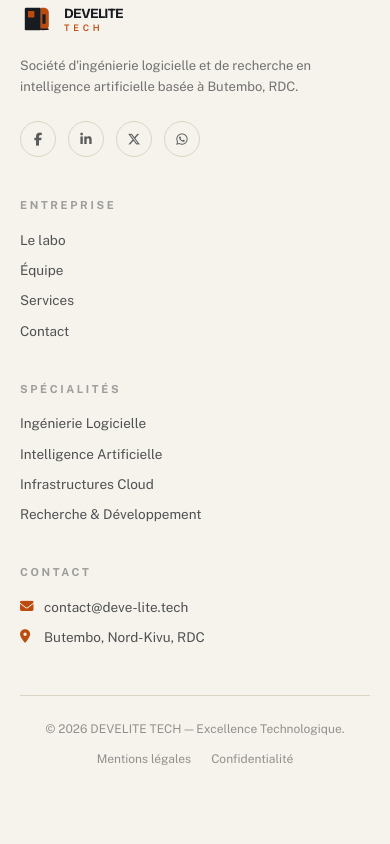
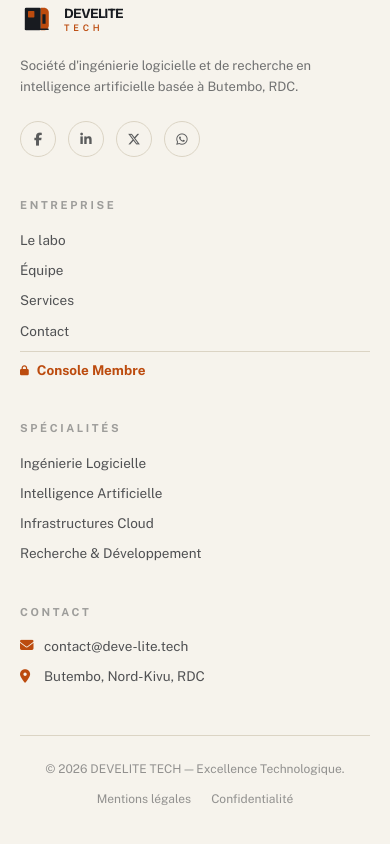
Before and after one commit to heritierbambu00-lgtm/DeveloppeursElite, a React (Vite) app: page / in a window 390 px wide. Shown: the part 7674-8518 px from the top of the page. Before the commit the page ends 8482 px from the top, so only its background shows below. Built offline with nearby package versions, Linux system fonts and the light colour scheme; no server answers; the database is empty.

Commit message:
Ajout des liens d'accès à la console membre

```diff
--- a/src/components/Footer.jsx
+++ b/src/components/Footer.jsx
@@ -1,4 +1,5 @@
 import React from 'react';
+import { Link } from 'react-router-dom';
 import Logo from './Logo';
 
 const Footer = () => {
@@ -46,6 +47,12 @@ const Footer = () => {
               <li><a href="#equipe" className="hover:text-clay transition-colors">Équipe</a></li>
               <li><a href="#services" className="hover:text-clay transition-colors">Services</a></li>
               <li><a href="#contact" className="hover:text-clay transition-colors">Contact</a></li>
+              <li className="pt-2 border-t border-line mt-2">
+                <Link to="/login" className="text-clay font-bold hover:text-ink transition-colors flex items-center gap-2">
+                  <i className="fa-solid fa-lock text-[10px]"></i>
+                  Console Membre
+                </Link>
+              </li>
             </ul>
           </div>
 
--- a/src/components/Navbar.jsx
+++ b/src/components/Navbar.jsx
@@ -1,4 +1,5 @@
 import React, { useState, useEffect } from 'react';
+import { Link } from 'react-router-dom';
 import Logo from './Logo';
 
 const Navbar = () => {
@@ -60,6 +61,14 @@ const Navbar = () => {
           </div>
 
           <div className="flex items-center gap-3 shrink-0">
+            <Link
+              to="/login"
+              className="w-10 h-10 hidden sm:grid place-items-center rounded-md border border-line text-ink hover:text-clay hover:border-clay transition-all duration-300"
+              aria-label="Accès membre"
+            >
+              <i className="fa-solid fa-user-shield text-[15px]"></i>
+            </Link>
+
             <a
               href="#contact"
               className="group hidden sm:inline-flex items-center gap-2.5 bg-ink text-paper text-[13px] font-semibold px-5 py-2.5 rounded-md hover:bg-clay transition-colors duration-300"
@@ -126,6 +135,16 @@ const Navbar = () => {
             Nous contacter <i className="fa-solid fa-arrow-right text-[12px]"></i>
           </a>
 
+          <Link
+            to="/login"
+            onClick={() => setOpen(false)}
+            className={`mt-4 inline-flex items-center justify-center gap-3 border border-line text-ink font-semibold text-xs px-6 py-3 rounded-md transition-opacity duration-500 ${
+              open ? 'opacity-100' : 'opacity-0'
+            }`}
+          >
+            <i className="fa-solid fa-user-lock"></i> Espace Membre
+          </Link>
+
           <p className="mt-6 text-xs uppercase tracking-[0.3em] text-smoke">Butembo, RDC - Depuis 2025</p>
         </div>
       </div>
```
